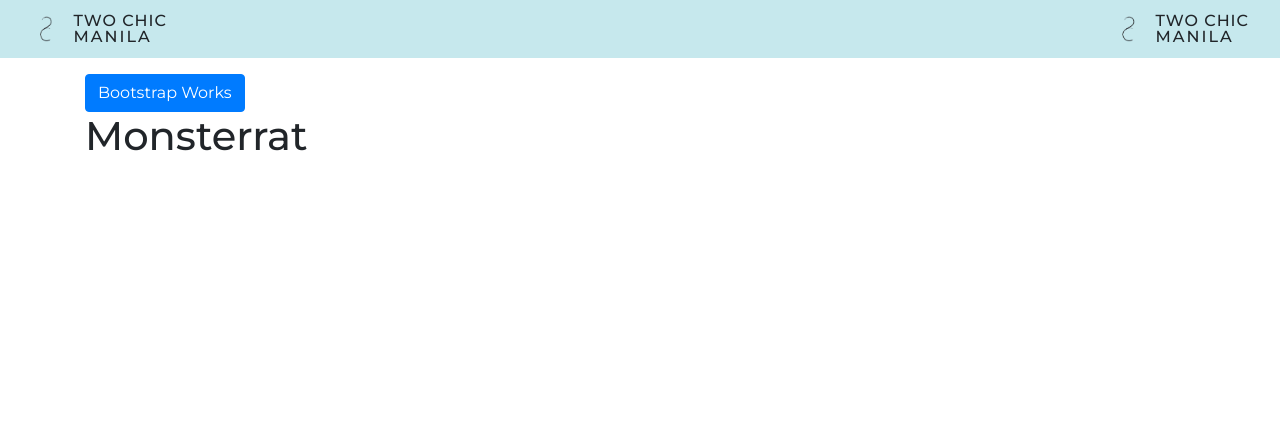
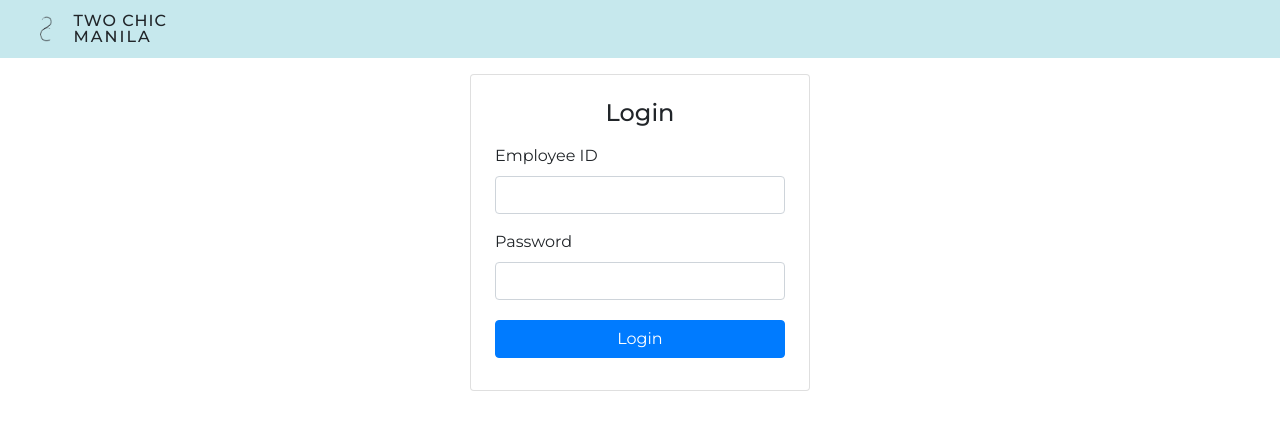
Before and after one commit to ndrch18/Rajac-Solutions, a Django app: page / in a window 1280 px wide. Shown: the top 430 px of the page. Run offline with Django 5.2, Linux system fonts and the light colour scheme; some libraries are stand-ins or nearby versions.

Commit message:
login page

```diff
--- a/TwoChic/system_app/admin.py
+++ b/TwoChic/system_app/admin.py
@@ -1,5 +1,6 @@
 from django.contrib import admin
-from .models  import RawMaterial, MaterialUnit
+from .models  import RawMaterial, MaterialUnit, Account
 
 admin.site.register(RawMaterial)
 admin.site.register(MaterialUnit)
+admin.site.register(Account)
--- a/TwoChic/system_app/templates/system_app/base.html
+++ b/TwoChic/system_app/templates/system_app/base.html
@@ -52,16 +52,6 @@
                     </div>
                 </div>
             {% endif %}
-            <div class="d-flex align-items-center ms-2">
-                <a class="navbar-brand d-flex align-items-center" href="#">
-                    <img src="{% static 'images/logo.png' %}" alt="Logo" width="20" class="me-0">
-                </a>
-
-                <div class="d-flex flex-column lh-1">
-                    <span class="brand-top">TWO CHIC</span>
-                    <span class="brand-bottom">MANILA</span>
-                </div>
-            </div>
         </div>
     </nav>
 
--- a/TwoChic/system_app/templates/system_app/hello_world.html
+++ /dev/null
@@ -1,7 +0,0 @@
-{% extends 'system_app/base.html' %}
-{% load static %}
-
-{% block content %}
-<button class="btn btn-primary">Bootstrap Works</button>
-<h1>Monsterrat</h1>
-{% endblock %}
--- /dev/null
+++ b/TwoChic/system_app/templates/system_app/login.html
@@ -0,0 +1,36 @@
+{% extends 'system_app/base.html' %}
+{% load static %}
+
+{% block content %}
+<div class="container">
+    <div class="row justify-content-center align-items-center min-vh-100">
+        <div class="col-12 col-sm-10 col-md-6 col-lg-4">
+            <div class="card shadow-sm">
+                <div class="card-body p-4">
+                    <h4 class="text-center mb-3">Login</h4>
+
+                    <form method="POST" novalidate>
+                        {% csrf_token %}
+
+                        <div class="mb-3">
+                            <label for="username" class="form-label">Employee ID</label>
+                            <input type="text" class="form-control" id="employee_id" name="employee_id" required>
+                        </div>
+
+                        <div class="mb-3">
+                            <label for="password" class="form-label">Password</label>
+                            <input type="password" class="form-control" id="password" name="password" required>
+                        </div>
+
+                        <button type="submit" class="btn btn-primary w-100 mt-1 mb-2">Login</button>
+                    </form>
+
+                    {% if message %}
+                        <div class="alert alert-danger text-center mt-3 mb-0">{{ message }}</div>
+                    {% endif %}
+                </div>
+            </div>
+        </div>
+    </div>
+</div>
+{% endblock %}
--- a/TwoChic/system_app/urls.py
+++ b/TwoChic/system_app/urls.py
@@ -20,5 +20,6 @@ from . import views
 
 urlpatterns = [
     path('admin/', admin.site.urls),
-    path('', views.hello_world, name='hello_world'),
+    path('', views.login_view, name='login'),
+    path('login_view/', views.login_view, name='login'),
 ]
--- a/TwoChic/system_app/views.py
+++ b/TwoChic/system_app/views.py
@@ -1,4 +1,27 @@
-from django.shortcuts import render
+from django.shortcuts import render, redirect
+from system_app.models import Account, RawMaterial
+
+#Global variable for login authentication
+account_id = 0
+
+# Function for login page
+def login_view(request):
+    global account_id
+    message = request.session.pop('message', '')
+    if request.method == 'POST':
+        username = request.POST.get('employee_id')
+        password = request.POST.get('password')
+        try:
+            account = Account.objects.get(username=username, password=password)
+            if password == account.password:
+                account_id = account.id
+                return redirect('view_employee')
+            else:
+                message = "Invalid login. Please check your username or password."
+        except Account.DoesNotExist:
+            message = "Invalid login. Please check your username or password."
+    return render(request, 'system_app/login.html', {'message': message, 'account_id':account_id})
+
 
 def hello_world(request):
     return render(request, 'system_app/hello_world.html')
```
Also changed, not shown: TwoChic/system_app/models.py (+10 -0 lines), TwoChic/db.sqlite3, TwoChic/system_app/migrations/0004_account.py (added), 1 other file.
